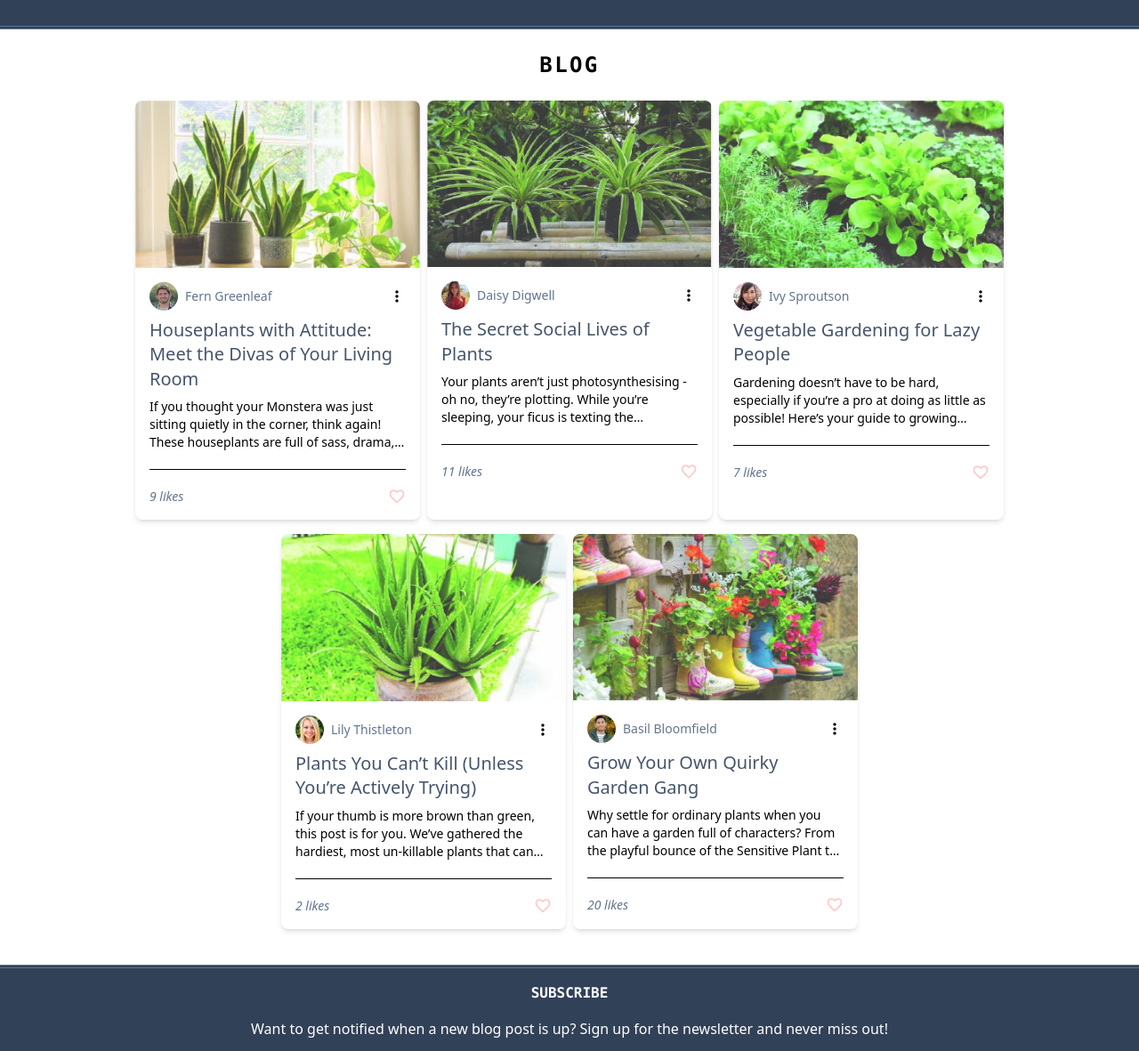
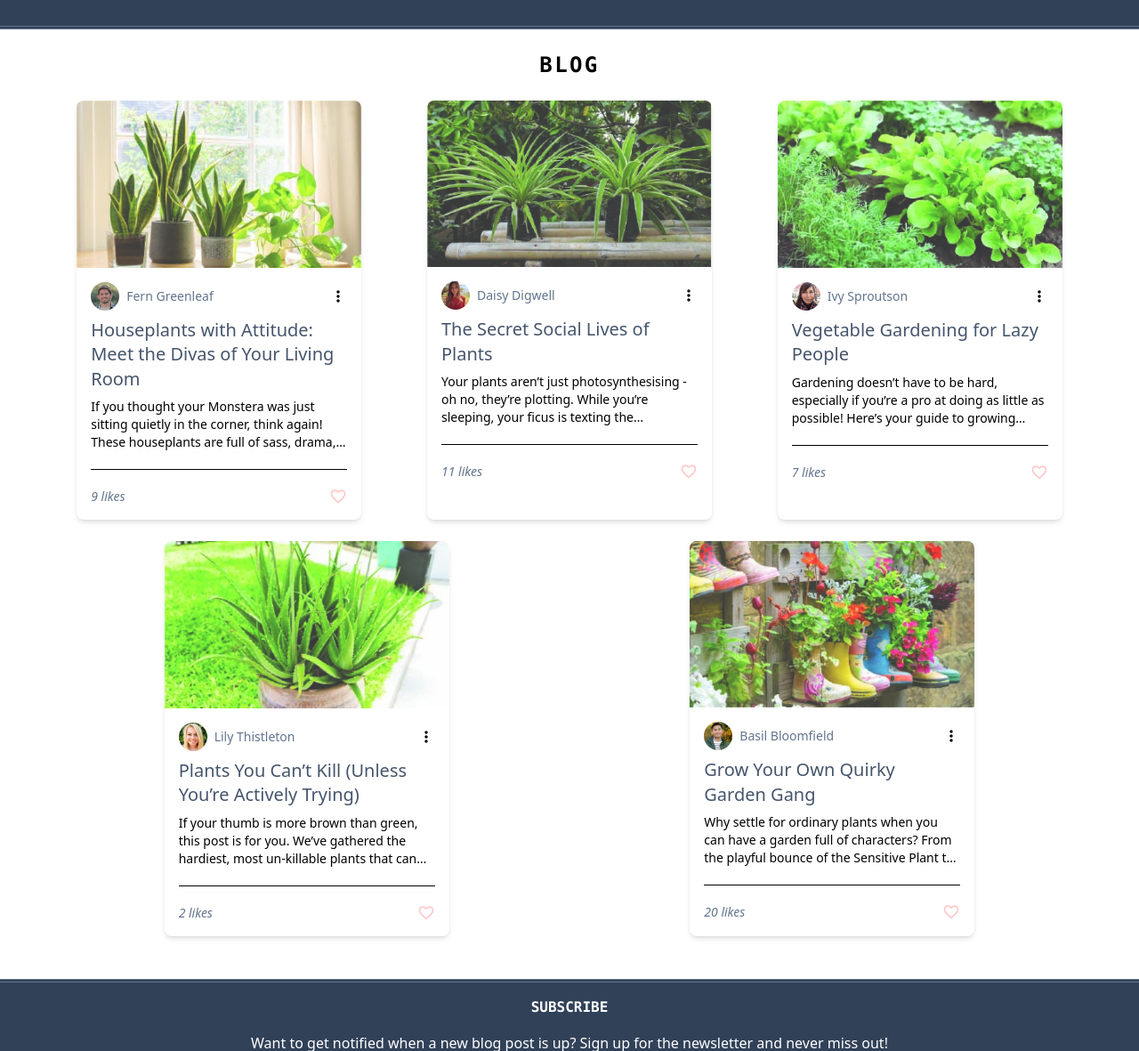
Before and after one commit to dcendry1711/TailwindCssSite, a plain HTML site: page index.html in a window 1280 px wide. Shown: the part 74-1255 px from the top of the page at 89% size. Drawn offline with nearby package versions, Linux system fonts and the light colour scheme.

Commit message:
Update index.html

```diff
--- a/index.html
+++ b/index.html
@@ -24,7 +24,7 @@
             <section class="w-11/12 mx-auto mb-10 md:flex flex-wrap justify-center gap-y-4 gap-x-2 ">
 
                 <!-- CARD -->
-                <section class="w-80 rounded-lg shadow-md hover:shadow-lg">
+                <section class="w-80 mx-auto mb-2 rounded-lg shadow-md hover:shadow-lg">
                     <img class="rounded-t-lg opacity-80 hover:opacity-100" src="img/post_houseplants.jpg" alt="Houseplants with Attitudes"/>
 
                     <!-- CARD CONTENT -->
@@ -68,7 +68,7 @@
 
 
                  <!-- CARD -->
-                <section class="w-80 rounded-lg shadow-md hover:shadow-lg">
+                <section class="w-80 mx-auto mb-2 rounded-lg shadow-md hover:shadow-lg">
                     <img class="rounded-t-lg opacity-80 hover:opacity-100" src="img/post_secret.jpg" alt="The Secret Social Lives of Plants"/>
 
                     <!-- CARD CONTENT -->
@@ -112,7 +112,7 @@
                 <!-- CARD END -->
 
                  <!-- CARD -->
-                <section class="w-80  rounded-lg shadow-md hover:shadow-lg">
+                <section class="w-80 mx-auto mb-2 rounded-lg shadow-md hover:shadow-lg">
                     <img class="rounded-t-lg opacity-80 hover:opacity-100" src="img/post_vegetable.jpg" alt="Vegetable Gardening for Lazy People"/>
 
                     <!-- CARD CONTENT -->
@@ -155,7 +155,7 @@
                 <!-- CARD END -->
 
                  <!-- CARD -->
-                <section class="w-80 rounded-lg shadow-md hover:shadow-lg">
+                <section class="w-80 mx-auto mb-2 rounded-lg shadow-md hover:shadow-lg">
                     <img class="rounded-t-lg opacity-80 hover:opacity-100" src="img/post_kill.jpg" alt="Plants You Can't Kill"/>
 
                     <!-- CARD CONTENT -->
@@ -198,7 +198,7 @@
                 <!-- CARD END -->
 
                  <!-- CARD -->
-                <section class="w-80 rounded-lg shadow-md hover:shadow-lg">
+                <section class="w-80 mx-auto mb-2 rounded-lg shadow-md hover:shadow-lg">
                     <img class="rounded-t-lg opacity-80 hover:opacity-100" src="img/post_quirky.jpg" alt="Grow Your Own Quirky Garden Gang"/>
 
                     <!-- CARD CONTENT -->
```
